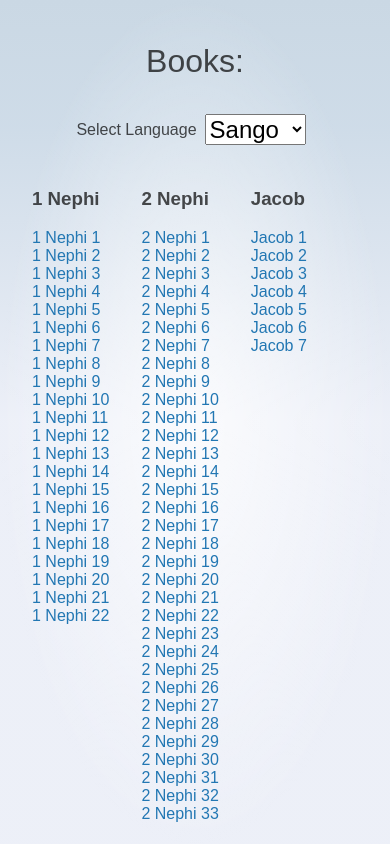
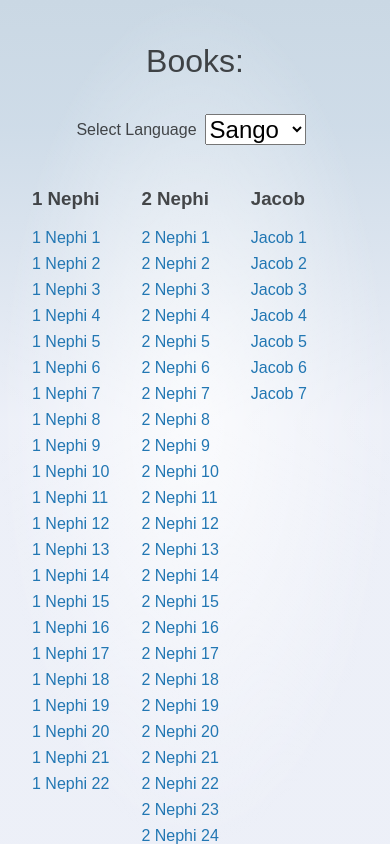
Before and after one commit to TannerPlauche/BOM-Site, a SvelteKit app: page / in a window 390 px wide. Shown: the top 844 px of the page. Built offline with nearby package versions, Linux system fonts and the light colour scheme.

Commit message:
Add space between chapters on mobile

```diff
--- a/src/routes/Bom.svelte
+++ b/src/routes/Bom.svelte
@@ -12,7 +12,7 @@
 <div>
     <h1>Books:</h1>
     <div class="langSelection">
-       Select Language  <select id="selectLang" bind:value={languageCode}>
+        Select Language <select id="selectLang" bind:value={languageCode}>
             {#each languageCodes as language}
                 <option value={language.code}>{language.languageName}</option>
             {/each}
@@ -24,13 +24,13 @@
                 <h3>{book.book}</h3>
                 {#each book.chapters as chapter, index}
                     <a
+                        class="chapter"
                         href="https://www-churchofjesuschrist-org.translate.goog/study/scriptures/bofm/{book.abbreviation}/{index +
                             1}?lang=eng&_x_tr_sl=en&_x_tr_tl={languageCode}&_x_tr_hl=en&_x_tr_pto=wapp&_x_tr_hist=true"
                         target="_blank"
                     >
                         {chapter.reference}
                     </a>
-                    <br />
                 {/each}
             </div>
         {/each}
@@ -45,7 +45,16 @@
     }
 
     .book {
+        display: flex;
+        flex-direction: column;
+        justify-content: flex-start;
+        align-items: flex-start;
         padding: 1rem;
+    }
+    @media screen and (max-width: 480px) {
+        .chapter {
+            margin-bottom: 0.5rem;
+        }
     }
 
     .langSelection {
```
